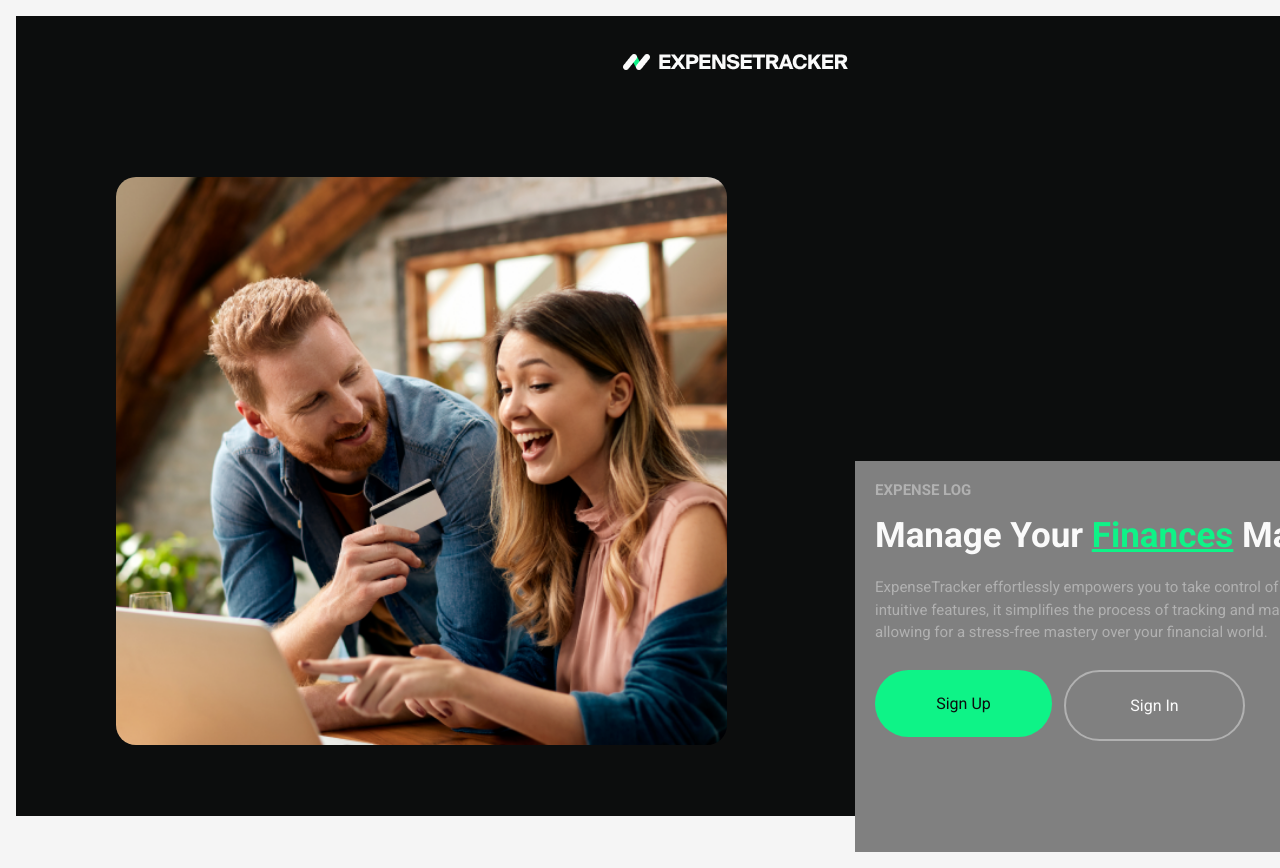
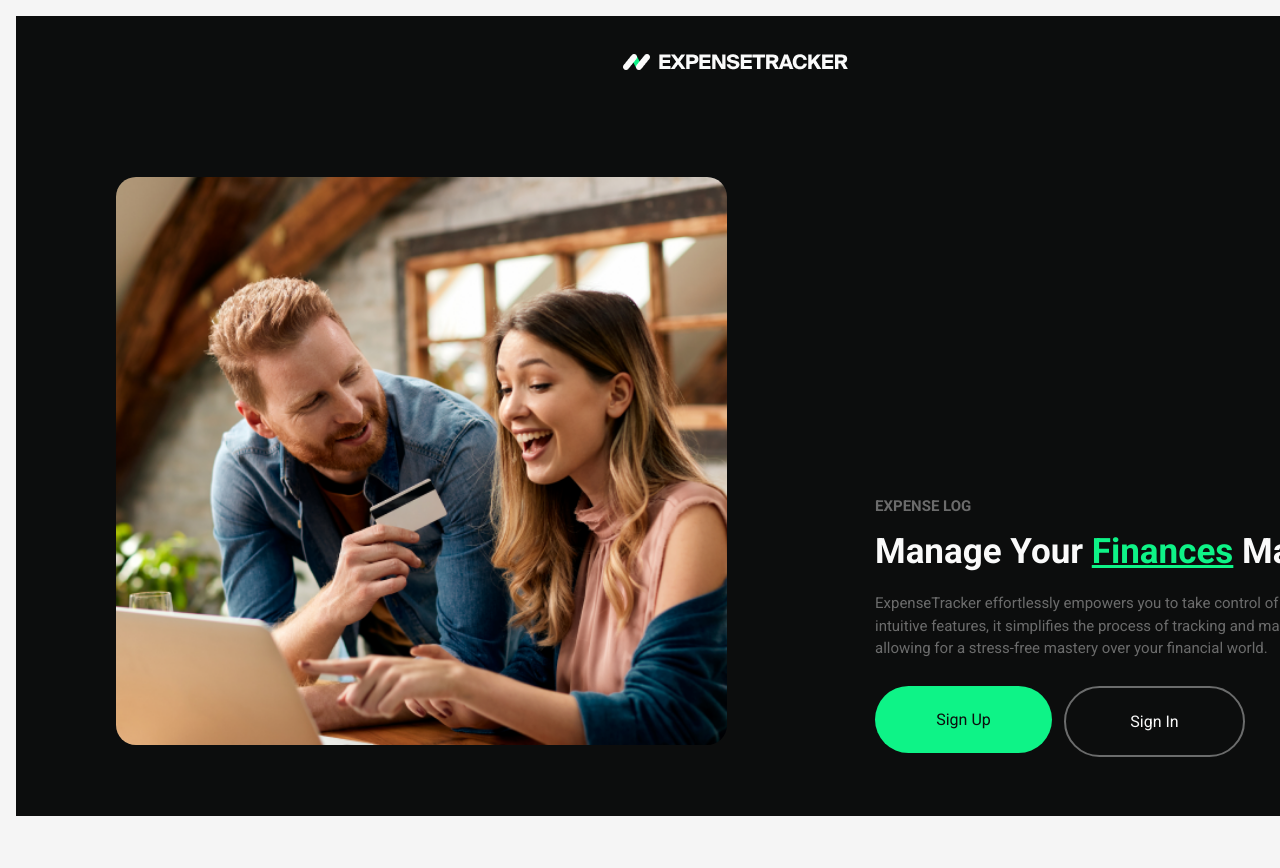
Before and after one commit to Reuelle/expense-tracker, a React (Create React App) app: page /expense-tracker/login in a window 1280 px wide. Both pictures are taken after a click on the element 736 px from the left and 61 px from the top of the page. Shown: the top 868 px of the page. Built offline with nearby package versions, Linux system fonts and the light colour scheme.

Commit message:
Update AuthNav.module.css

```diff
--- a/src/components/AuthNav/AuthNav.module.css
+++ b/src/components/AuthNav/AuthNav.module.css
@@ -22,11 +22,11 @@
 
 .header {
   padding: 20px;
-  background-color:gray;
+  max-width: 1000px;
   width: 562px;
   height: 351px;
   margin-left: 400px; /* Adjust the horizontal position */
-  margin-top: 2px; /* Adjust the vertical position */
+  margin-top: 32px; /* Adjust the vertical position */
 }
 
 .header h4 {
```
